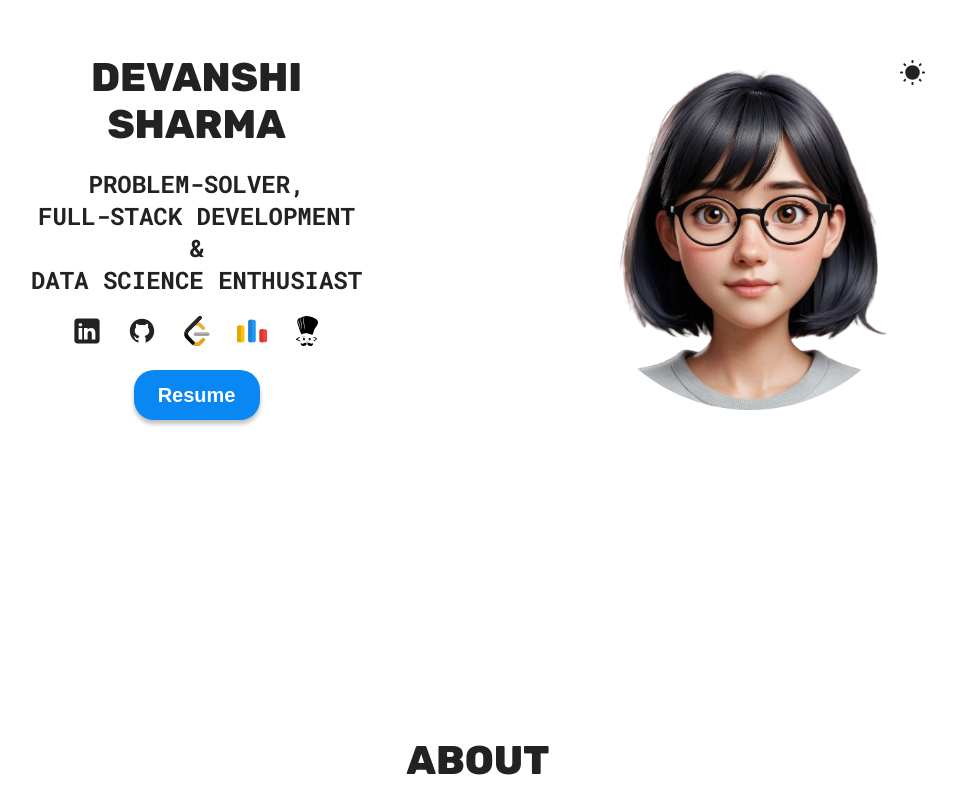
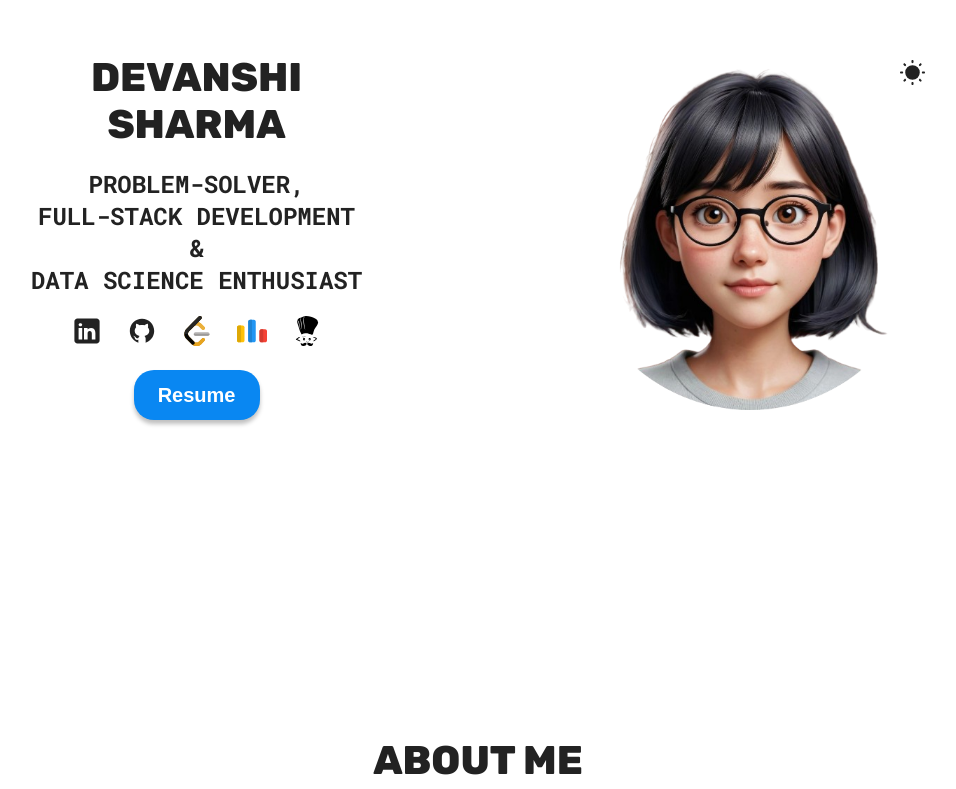
Before and after one commit to devanshi-1212/My-Portfolio, a React (Vite) app: page / in a window 1280 px wide. Shown: the part 163-952 px from the top of the page, without its empty margins (162-1118 px from the left). Built offline with nearby package versions, Linux system fonts and the light colour scheme.

Commit message:
Update About.jsx

```diff
--- a/src/sections/About/About.jsx
+++ b/src/sections/About/About.jsx
@@ -4,7 +4,7 @@ import styles from "./AboutStyles.module.css";
 function About() {
   return (
     <section id="skills" className={styles.container}>
-      <h1 className={styles.heading}>About</h1>
+      <h1 className={styles.heading}>About Me</h1>
 
       <div className={styles.abouttxt}>
         <p>
```
